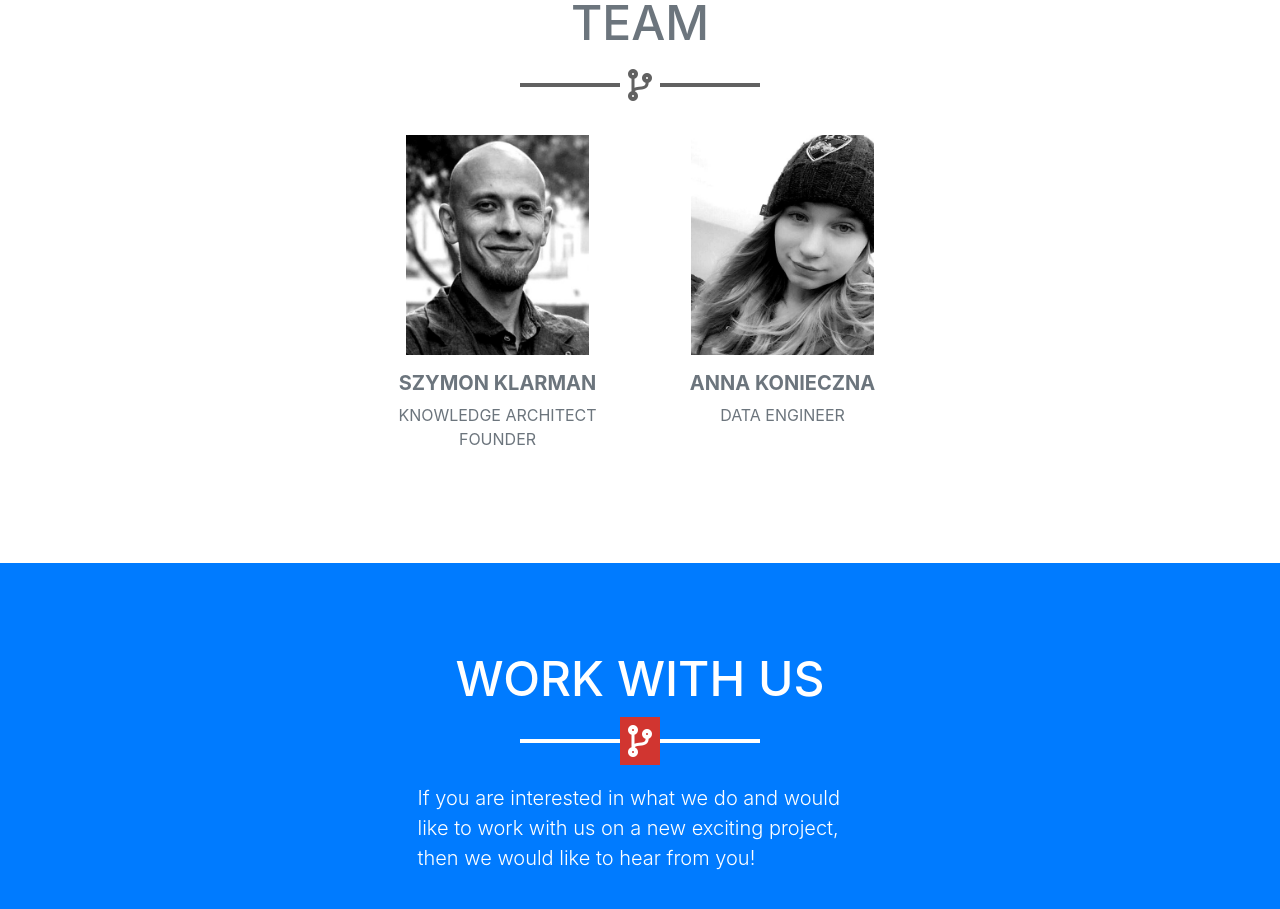
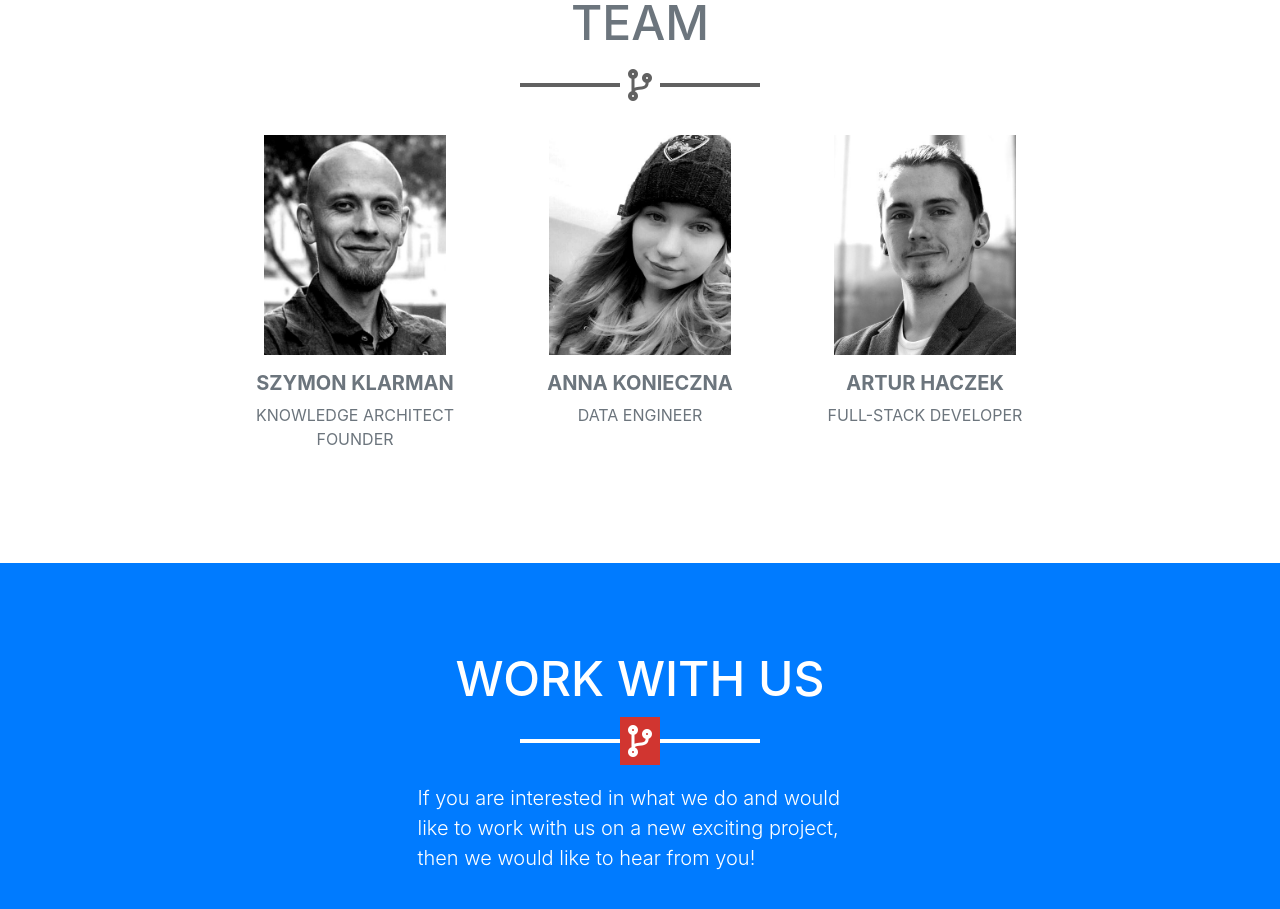
Before and after one commit to epistemik-co/epistemik-co.github.io, a website with bundled scripts: page index.html in a window 1280 px wide. Shown: the part 2515-3424 px from the top of the page. Built offline with nearby package versions, Linux system fonts and the light colour scheme.

Commit message:
new team member added

```diff
--- a/index.html
+++ b/index.html
@@ -300,7 +300,8 @@
       <hr class="star-dark mb-5">
       <div class="row">
 
-        <div class="col-lg-3 m-auto">
+
+        <div class="col-lg-1 m-auto">
         </div>
 
         <div class="col-lg-3">
@@ -314,17 +315,29 @@
           </div>
         </div>
 
+
         <div class="col-lg-3">
           <div class="text-center">
-            <img style="height:220px;" src="img/anna-bw.jpg">
+            <img style="height:220px;" src="img/akonieczna.jpg">
             <p class="lead">
               <h5 class="text-uppercase text-secondary mb-2"><b>Anna Konieczna</b></h5>
-              <h7 class="text-uppercase text-secondary mb-2">Data engineer</h7>
+              <h7 class="text-uppercase text-secondary mb-2">data engineer</h7>
             </p>
           </div>
         </div>
 
-        <div class="col-lg-3 m-auto">
+
+        <div class="col-lg-3">
+          <div class="text-center">
+            <img style="height:220px;" src="img/ahaczek.jpg">
+            <p class="lead">
+              <h5 class="text-uppercase text-secondary mb-2"><b>Artur Haczek</b></h5>
+              <h7 class="text-uppercase text-secondary mb-2">full-stack developer</h7>
+            </p>
+          </div>
+        </div>
+
+        <div class="col-lg-1 m-auto">
         </div>
 
       </div>
```
Also changed, not shown: img/ahaczek.jpg (added), img/akonieczna.jpg (renamed from img/anna-bw.jpg).
